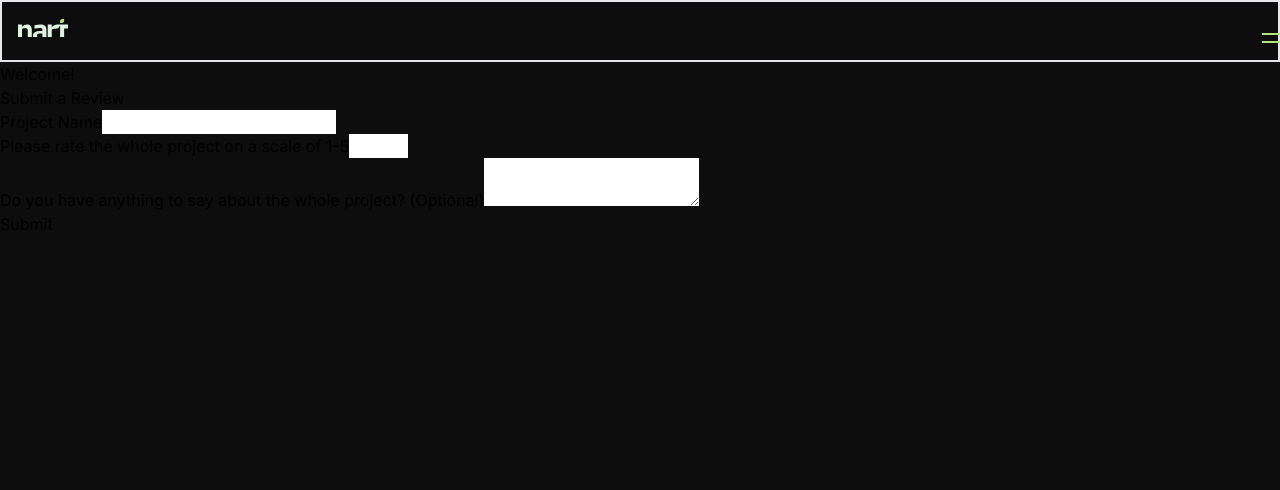
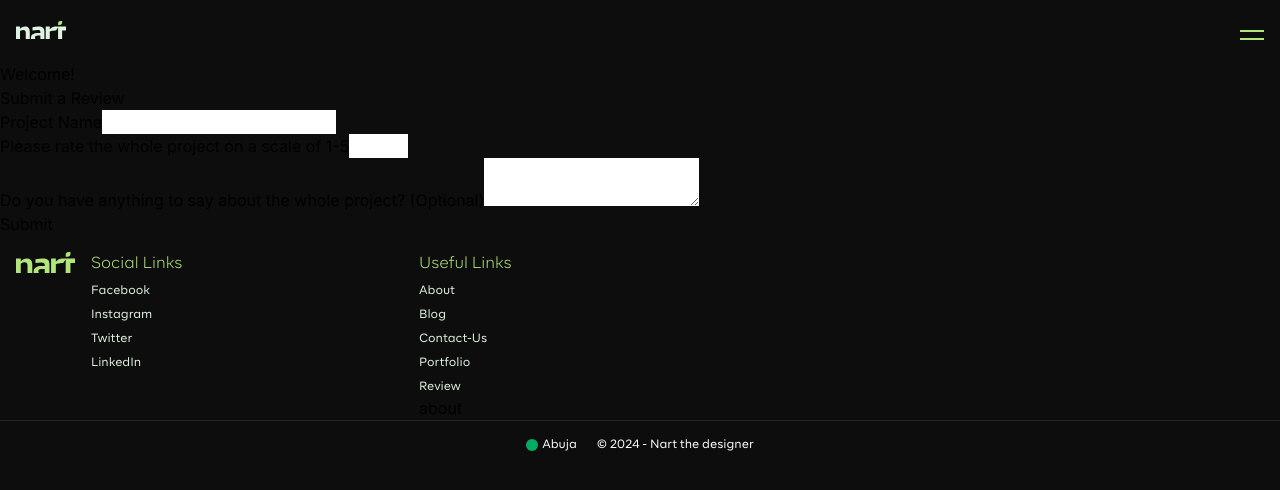
Before and after one commit to homotech/nart-portfolio, a Next.js app: page /review in a window 1280 px wide. Shown: the top 490 px of the page. Built offline with nearby package versions, Linux system fonts and the light colour scheme.

Commit message:
update the code

```diff
--- a/src/app/globals.css
+++ b/src/app/globals.css
@@ -12,6 +12,10 @@
   --smoky-black: #0d0d0d;
 }
 /* Fonts  */
+.footer {
+  border-top: 1px solid rgba(255, 255, 255, 0.2);
+}
+
 @font-face {
   font-family: "br-firma-light";
   src: url("/br-firma/br-firma-light.woff") format("woff2");
--- a/src/app/layout.tsx
+++ b/src/app/layout.tsx
@@ -3,6 +3,7 @@ import { Inter } from "next/font/google";
 import "./globals.css";
 import Navbar from "../components/navbar";
 import { config } from "@fortawesome/fontawesome-svg-core";
+import Footer from "../components/footer";
 // import "@fortawesome/fontawesome-free/css/all.css";
 
 // Prevent automatic CSS injection by Font Awesome
@@ -28,6 +29,7 @@ export default function RootLayout({
             <Navbar />
           </header>
           <main>{children}</main>
+          <Footer />
         </div>
       </body>
     </html>
--- a/src/app/page.tsx
+++ b/src/app/page.tsx
@@ -1,6 +1,7 @@
 "use client";
 import Image from "next/legacy/image";
 import Reviews from "../components/reviews";
+import BackToTop from "../components/backToTop";
 
 export default function Home() {
   return (
@@ -30,6 +31,7 @@ export default function Home() {
       </div>
       Hello World
       <Reviews />
+      <BackToTop />
     </div>
   );
 }
--- a/src/components/animatedHamburger.tsx
+++ b/src/components/animatedHamburger.tsx
@@ -8,7 +8,7 @@ const AnimatedHamburger: React.FC<AnimatedHamburgerProps> = ({
   toggle,
 }) => {
   return (
-    <button onClick={toggle}>
+    <button onClick={toggle} className="relative">
       <span
         className={`absolute h-0.5 w-6 bg-crayola transition-all duration-300 ease-in-out ${
           isOpen ? "rotate-45" : "-translate-y-1"
--- /dev/null
+++ b/src/components/backToTop.tsx
@@ -0,0 +1,41 @@
+import { faArrowUp } from "@fortawesome/free-solid-svg-icons/faArrowUp";
+import { FontAwesomeIcon } from "@fortawesome/react-fontawesome";
+import { useState, useEffect } from "react";
+
+export default function BackToTop() {
+  const [showButton, setShowButton] = useState(false);
+  useEffect(() => {
+    const handleScroll = () => {
+      if (window.scrollY > 300) {
+        setShowButton(true);
+      } else {
+        setShowButton(false);
+      }
+    };
+
+    window.addEventListener("scroll", handleScroll);
+    return () => {
+      window.removeEventListener("scroll", handleScroll);
+    };
+  }, []);
+
+  const scrollToTop = () => {
+    window.scrollTo({
+      top: 0,
+      behavior: "smooth",
+    });
+  };
+
+  return (
+    <>
+      {/* {showButton && ( */}
+      <button
+        onClick={scrollToTop}
+        className="bg-off-black py-4 w-full text-chinese-white justify-center align-center"
+      >
+        <FontAwesomeIcon icon={faArrowUp} /> Back to the top
+      </button>
+      {/* )} */}
+    </>
+  );
+}
--- a/src/components/footer.tsx
+++ b/src/components/footer.tsx
@@ -1,3 +1,84 @@
+import Image from "next/image";
+import Link from "next/link";
+import NartLogo from "../../public/nartlogo.svg";
 export default function Footer() {
-  return <div></div>;
+  return (
+    <footer className="mt-4">
+      <div className="flex gap-4 mx-4">
+        <div>
+          <Image
+            src={NartLogo}
+            width="12"
+            height="2"
+            alt="Nart Single color logo in crayola"
+            layout="responsive"
+            className=" w-2/12"
+          />
+        </div>
+        <div className="w-3/12">
+          <p className="text-crayola font-br-firma-light">Social Links</p>
+          <ul>
+            {[
+              {
+                id: 1,
+                socialmedia: "Facebook",
+                link: "https://web.facebook.com/profile.php?id=100087912974628",
+              },
+              {
+                id: 2,
+                socialmedia: "Instagram",
+                link: "https://www.instagram.com/nartthedesigner/",
+              },
+              {
+                id: 3,
+                socialmedia: "Twitter",
+                link: "https://x.com/nartistic999",
+              },
+              {
+                id: 4,
+                socialmedia: "LinkedIn",
+                link: "https://www.linkedin.com/in/daniel-adonis-6485b7202/",
+              },
+            ].map((item) => (
+              <li key={item.id}>
+                <Link
+                  href={item.link}
+                  className="text-chinese-white text-xs font-br-firma-regular"
+                >
+                  {item.socialmedia}
+                </Link>
+              </li>
+            ))}
+          </ul>
+        </div>
+        <div className="w-3/12 ">
+          <p className="text-crayola font-br-firma-light">Useful Links</p>
+          <ul>
+            {["About", "Blog", "contact-us", "portfolio", "review"].map(
+              (item) => (
+                <li key={item}>
+                  <Link
+                    href={`${item.toLowerCase().replace(" ", "-")}`}
+                    className="text-xs text-chinese-white font-br-firma-regular capitalize"
+                  >
+                    {item}
+                  </Link>
+                </li>
+              )
+            )}
+            <Link href="/about">
+              <li>about</li>
+            </Link>
+          </ul>
+        </div>
+      </div>
+      <div className="flex gap-5 justify-center aligh-center py-4 border-t border-off-black font-br-firma-regular">
+        <div className="flex justify-end align-center  ">
+          <div className="w-3 h-3 bg-go-green rounded-full mr-1 self-center"></div>
+          <p className="text-white text-xs">Abuja</p>
+        </div>
+        <p className="text-white text-xs">© 2024 - Nart the designer</p>
+      </div>
+    </footer>
+  );
 }
--- a/src/components/navbar.tsx
+++ b/src/components/navbar.tsx
@@ -31,8 +31,8 @@ const Navbar = () => {
     return () => document.removeEventListener("mousedown", handClickOutside);
   }, [isMenuOpen, toggleMenu]);
   return (
-    <header className="p-4 flex border-2 justify-between items-center">
-      <div className="logo">
+    <header className="p-4 overflow-hidden flex justify-between">
+      <div className="logo w-2/12 mt-1">
         <Link href={"/"}>
           <Image
             src={Logo}
@@ -43,7 +43,7 @@ const Navbar = () => {
           />
         </Link>
       </div>
-      <div className="z-50 relative">
+      <div className="w-6 z-50 relative">
         <AnimatedHamburger isOpen={isMenuOpen} toggle={toggleMenu} />
       </div>
 
--- a/src/components/reviews.tsx
+++ b/src/components/reviews.tsx
@@ -36,9 +36,11 @@ export default function Reviews() {
       {reviews.length > 0 ? (
         <ul>
           {reviews.map((review) => (
-            <li key={review.id}>
-              <strong>Project name:</strong>
-              {review.projectId}
+            <li
+              key={review.id}
+              className="border border-off-black border-radius-4"
+            >
+              <h1 className="text-crayola text-xl">{review.projectId}</h1>
               <br />
               <strong>Rating:</strong>
               {review.rating}
--- a/tailwind.config.ts
+++ b/tailwind.config.ts
@@ -8,6 +8,14 @@ const config: Config = {
   ],
   theme: {
     extend: {
+      colors: {
+        "chinese-white": "#def3e0",
+        crayola: "#b2e67a",
+        "go-green": "#00ab62",
+        "phthalo-green": "#12332a",
+        "smoky-black": "#0d0d0d",
+        "off-black": "#252525",
+      },
       fontFamily: {
         "br-firma-light": ['"br-firma-light"', "sans-serif"],
         "br-firma-regular": ['"br-firma-regular"', "sans-serif"],
```
Also changed, not shown: public/nartlogo.svg (added).
